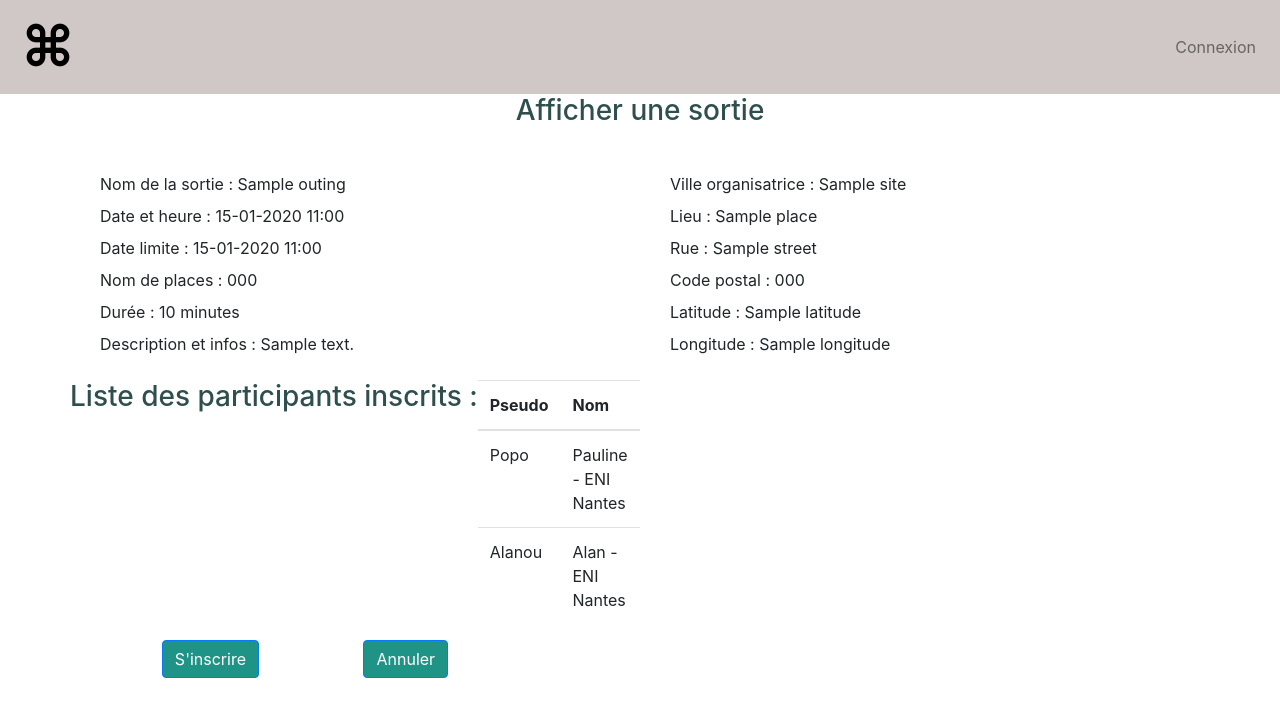
After one commit to Prisssou/project-sortir.com, a Symfony app: template templates/outing/detailOuting.html.twig in a window 1280 px wide. The commit adds this page. Shown: the top 717 px of the page. Run offline with Twig, Linux system fonts and the light colour scheme; the template is opened without the code that fills it: most values are stand-ins (such as "Sample title", 1, 10 or a date in 2020); some libraries are stand-ins or nearby versions.

Commit message:
Afficher Sortie

```diff
--- /dev/null
+++ b/templates/outing/detailOuting.html.twig
@@ -0,0 +1,104 @@
+{% extends 'layout.html.twig' %}
+
+{% block title %} Détails de la sortie {% endblock %}
+
+{% block body %}
+
+    <div class="container">
+        <h3>Afficher une sortie</h3>
+        <div class="row mt-3">
+            <div class="col-md-6 col-sm-12">
+                <div class="col">
+                    <label>Nom de la sortie : </label>
+                    <span>{{ outing.name }}</span>
+                </div>
+                <div class="col">
+                    <label>Date et heure : </label>
+                    <span>{{ outing.startDate|date('d-m-Y h:i', "Europe/Paris") }}</span>
+                </div>
+                <div class="col">
+                    <label>Date limite : </label>
+                    <span>{{ outing.limitDateSub|date('d-m-Y h:i', "Europe/Paris") }}</span>
+                </div>
+                <div class="col">
+                    <label>Nom de places : </label>
+                    <span>{{ outing.numberMaxSub }}</span>
+                </div>
+                <div class="col">
+                    <label>Durée :</label>
+                    <span>{{ outing.duration }} minutes</span>
+                </div>
+                <div class="col">
+                    <label>Description et infos : </label>
+                    <span>{{ outing.description }}</span>
+                </div>
+            </div>
+            <div class="col-md-6 col-sm-12">
+                <div class="col">
+                    <label>Ville organisatrice :</label>
+                    <span>{{ outing.site.name }}</span>
+                </div>
+                <div class="col">
+                    <label>Lieu : </label>
+                    <span>{{ outing.place.name }}</span>
+                </div>
+                <div class="col">
+                    <label>Rue :</label>
+                    <span>{{ outing.place.street }}</span>
+                </div>
+                <div class="col">
+                    <label>Code postal :</label>
+                    <span>{{ outing.place.city.zipCode }}</span>
+                </div>
+                <div class="col">
+                    <label>Latitude :</label>
+                    <span>{{ outing.place.latitude }}</span>
+                </div>
+                <div class="col">
+                    <label>Longitude :</label>
+                    <span>{{ outing.place.longitude }}</span>
+                </div>
+            </div>
+        </div>
+
+        <div class="row mt-3">
+            {# Affiche la liste des participants à la sortie #}
+            <h3>Liste des participants inscrits :</h3>
+            <div class="scrollbar scrollbar-juicy-peach bordered-warning">
+                <table class="table col-md-6">
+                    <thead>
+                    <tr>
+                        <th>Pseudo</th>
+                        <th>Nom</th>
+                    </tr>
+                    </thead>
+                    <tbody>
+
+                    {#                {% for suscribers in listSuscribers %}#}
+                    <tr>
+                        {# <td>{{ outing_member.member.username }}</td>#}
+                        {# <td>{{ outing_member.member.firstname }} {{ outing_member.site.name }}</td>#}
+                        <td>Popo</td>
+                        <td>Pauline - ENI Nantes</td>
+
+                    </tr>
+                    <tr>
+                        <td>Alanou</td>
+                        <td>Alan - ENI Nantes</td>
+                    </tr>
+                    {#                {% endfor %}#}
+
+                    </tbody>
+                </table>
+            </div>
+
+            <div class="col-md-6 text-center">
+                <input class="btn btn-primary" type="submit" name="submitAction" value="S'inscrire">
+                <input class="btn btn-primary" type="submit" value="Annuler">
+
+            </div>
+        </div>
+    </div>
+
+
+{% endblock %}
--- a/templates/user/register.html.twig
+++ b/templates/user/register.html.twig
@@ -11,6 +11,7 @@
             <div class="col-lg-4">
 
                 {# Todo : ajouter upload image #}
+                {# Todo : A annluer #}
 
             </div>
 
```
Also changed, not shown: src/Controller/MainController.php (+16 -6 lines), templates/main/home.html.twig (+7 -1 lines), 1 other file.
